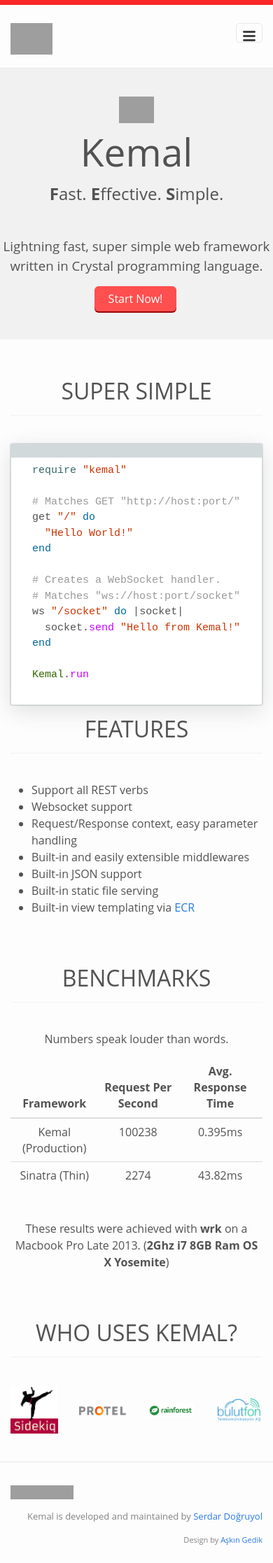
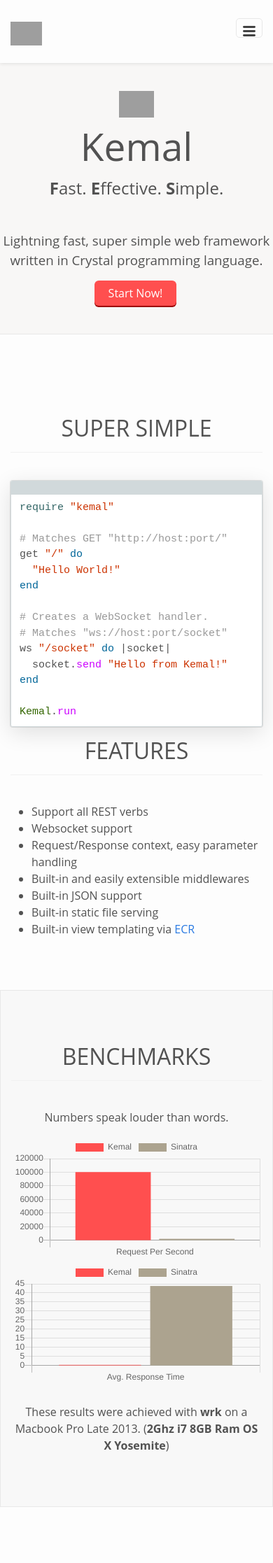
Before and after one commit to kemalcr/kemal, a Jekyll site: the page built from index.html, in a window 390 px wide. Shown: the top 2234 px of the page at 70% size. Built offline with Jekyll 4.4.1, drawn with Linux system fonts in a browser that asks for light colours; nearby versions of some CDN libraries; grey boxes are pictures that could not be loaded.

Commit message:
add chart to index page

```diff
--- a/_config.yml
+++ b/_config.yml
@@ -19,12 +19,13 @@
 nav_bars:
   - title: "Documentation"
     url: "/docs/getting_started"
+  - title: "Blog"
+    url: "/blog"
   - title: "Community"
     url: "/community"
   - title: "Github"
     url: "https://github.com/sdogruyol/kemal"
-  - title: "Blog"
-    url: "/blog"
+
 
 examples:
   - title: "How to connect to Database"
--- a/_sass/_layout.scss
+++ b/_sass/_layout.scss
@@ -2,11 +2,12 @@
  * Site header
  */
 .site-header {
-    border-top: 7px solid $red-color;
-    border-bottom: 1px solid $grey-color-light;
+    // border-top: 7px solid $red-color;
+    // border-bottom: 1px solid $grey-color-light;
     min-height: 56px;
     // Positioning context for the mobile navigation icon
     position: relative;
+    box-shadow: 0 1px 5px rgba(0,0,0,0.1) !important
 }
 
 .site-title {
@@ -24,7 +25,7 @@
 }
 
 .site-title img {
-    width: 60px;
+    width: 45px;
 }
 
 .site-nav {
@@ -98,7 +99,6 @@
  */
 .site-footer {
     border-top: 1px solid $grey-color-light;
-    margin-top: 40px;
     padding: $spacing-unit 0;
 }
 
@@ -280,10 +280,11 @@
 }
 
 .hero {
-    background: #f1f1f1;
+    background: #f8f7f6;
     text-align: center;
     padding: 40px 0;
     margin-bottom: 40px;
+    border-bottom: 1px solid $grey-color-light;
 
     img {
         width: 13%;
@@ -326,8 +327,6 @@
 }
 
 .block {
-    margin-top: 40px;
-
     .code_frame {
         box-shadow: 0 0 0 1px rgba(0, 0, 0, 0.1), 0 8px 32px rgba(0, 0, 0, 0.12);
         border: 1.3px solid #d1d9db;
@@ -374,3 +373,11 @@
         text-align: center;
     }
 }
+
+section {
+  padding: 60px 0;
+}
+section.second {
+  background: #f8f8f8;
+  border: 1px solid $grey-color-light;
+}
--- a/index.html
+++ b/index.html
@@ -1,9 +1,10 @@
 ---
 layout: home
 ---
+<script src="https://cdnjs.cloudflare.com/ajax/libs/Chart.js/2.1.6/Chart.min.js"></script>
 
 <div class="hero">
-  <img src="img/kemal.png" alt="kemal"/>
+    <img src="img/kemal.png" alt="kemal" />
     <h1>
     Kemal
   </h1>
@@ -18,13 +19,13 @@
     <a href="/docs/getting_started" class="button">Start Now!</a>
 </div>
 
+<section>
     <div class="wrapper block">
         <div class="row">
             <div class="col-md-6">
                 <h1>Super Simple</h1>
 
                 <div class="code_frame">
-
 {% highlight ruby %}
 require "kemal"
 
@@ -42,7 +43,6 @@
 Kemal.run
 {% endhighlight %}
                 </div>
-
             </div>
 
             <div class="col-md-6">
@@ -59,54 +59,99 @@
             </div>
         </div>
     </div>
+</section>
 
+<section class="second">
     <div class="wrapper block benchmark">
+        <h1>Benchmarks</h1>
+        <p>Numbers speak louder than words.</p>
         <div class="row">
-    <div class="col-md-12">
-      <h1>Benchmarks</h1>
-
-      <p>Numbers speak louder than words.</p>
-
-      <table class="table"><thead>
-          <tr>
-            <th>Framework</th>
-            <th>Request Per Second</th>
-            <th>Avg. Response Time</th>
-          </tr>
-        </thead><tbody>
-          <tr>
-            <td>Kemal (Production)</td>
-            <td>100238</td>
-            <td>0.395ms</td>
-          </tr>
-          <tr>
-            <td>Sinatra (Thin)</td>
-            <td>2274</td>
-            <td>43.82ms</td>
-          </tr>
-        </tbody></table>
-
+          <div class="col-md-6">
+            <canvas id="request" class="item"></canvas>
+          </div>
+          <div class="col-md-6">
+            <canvas id="response-time" class="item"></canvas>
+          </div>
+        </div>
         <br />
         <p> These results were achieved with <strong>wrk</strong> on a Macbook Pro Late 2013. (<strong>2Ghz i7 8GB Ram OS X Yosemite</strong>)
         </p>
-
         </div>
     </div>
-</div>
+</section>
 
+<section>
     <div class="wrapper block">
-
         <div class="row">
             <div class="col-xs-12 companies">
                 <h1>Who uses Kemal? </h1>
                 <div class="row">
-          <div class="col-xs-3"><a href="https://github.com/mperham/sidekiq.cr"><img src="img/sidekiq.png" /></a></div>
-          <div class="col-xs-3"><a href="http://www.protel.com.tr/en"><img src="img/protel.jpg" /></a></div>
-          <div class="col-xs-3"><a href="https://www.rainforestqa.com/"><img src="img/rainforest.png" /></a></div>
-          <div class="col-xs-3"><a href="https://www.bulutfon.com/"><img src="img/bulutfon.png" /></a></div>
+                    <div class="col-xs-3">
+                        <a href="https://github.com/mperham/sidekiq.cr"><img src="img/sidekiq.png" /></a>
+                    </div>
+                    <div class="col-xs-3">
+                        <a href="http://www.protel.com.tr/en"><img src="img/protel.jpg" /></a>
+                    </div>
+                    <div class="col-xs-3">
+                        <a href="https://www.rainforestqa.com/"><img src="img/rainforest.png" /></a>
+                    </div>
+                    <div class="col-xs-3">
+                        <a href="https://www.bulutfon.com/"><img src="img/bulutfon.png" /></a>
                     </div>
                 </div>
             </div>
         </div>
+    </div>
+</section>
 
-<script src="https://cdnjs.cloudflare.com/ajax/libs/Chart.js/2.1.6/Chart.min.js"></script>
+<script>
+var ctx = document.getElementById("request");
+var scatterChart = new Chart(ctx, {
+    type: 'bar',
+    data: {
+      labels: ["Request Per Second"],
+        datasets: [
+            {
+                label: 'Kemal',
+                fill: false,
+                lineTension: 0.1,
+                borderColor: '#ff4f4f',
+                backgroundColor: '#ff4f4f',
+                data: ['100238']
+            }, {
+                label: 'Sinatra',
+                fill: false,
+                lineTension: 0.1,
+                borderColor: '#aca38f',
+                backgroundColor: '#aca38f',
+                data: ['2274']
+            }
+        ]
+    }
+});
+
+var ctx = document.getElementById("response-time");
+var scatterChart = new Chart(ctx, {
+    type: 'bar',
+    data: {
+      labels: ["Avg. Response Time"],
+        datasets: [
+            {
+                label: 'Kemal',
+                fill: false,
+                lineTension: 0.1,
+                borderColor: '#ff4f4f',
+                backgroundColor: '#ff4f4f',
+                data: ['0.395']
+            }, {
+                label: 'Sinatra',
+                fill: false,
+                lineTension: 0.1,
+                borderColor: '#aca38f',
+                backgroundColor: '#aca38f',
+                data: ['43.82']
+            }
+        ]
+    }
+});
+</script>
```
Lines whose indentation alone changed are shown as unchanged.
